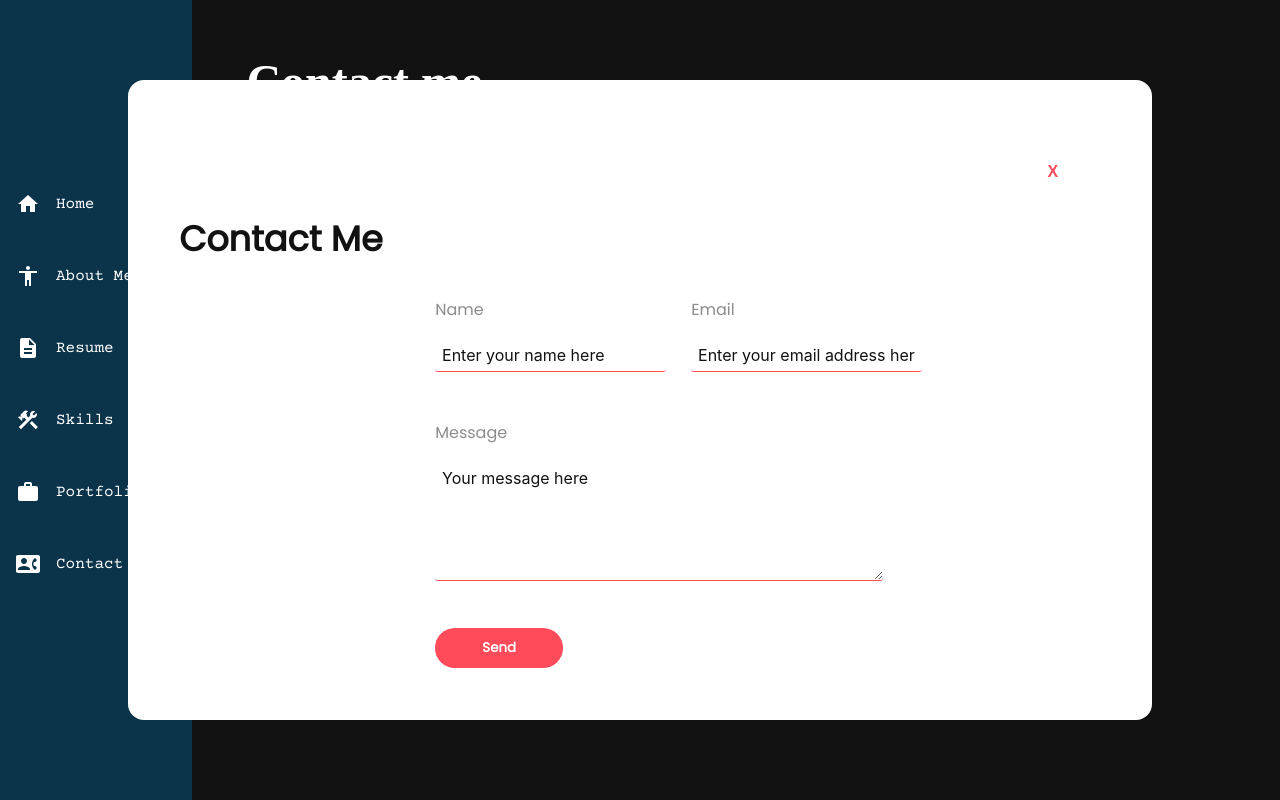
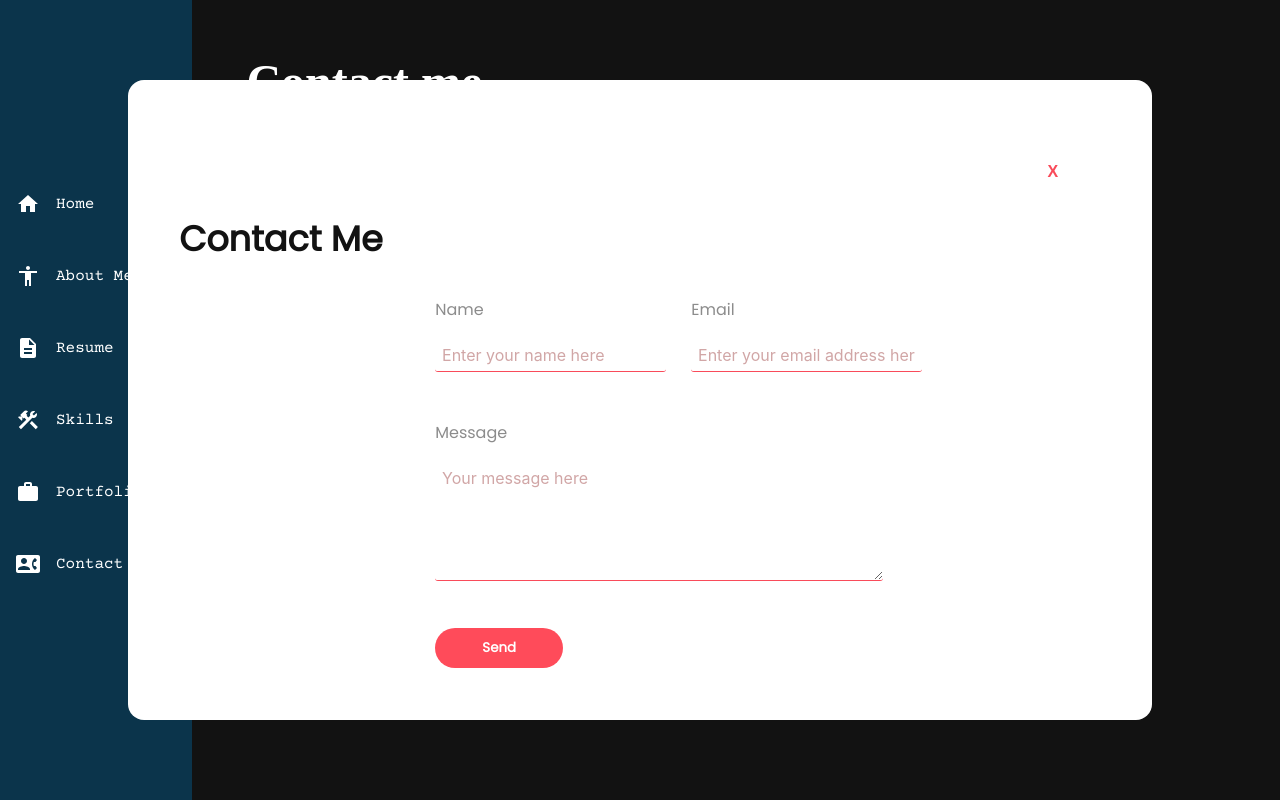
Before and after one commit to ivaan1992/ivans_portfolio, a React (Create React App) app: page /contact in a window 1280 px wide. Built offline with nearby package versions, Linux system fonts and the light colour scheme; a web font is replaced by a local one.

Commit message:
Finish styling

```diff
--- a/src/components/popup-window/PopupForm.scss
+++ b/src/components/popup-window/PopupForm.scss
@@ -1,5 +1,6 @@
 $bg-color: #fff;
 $text-color: #121212;
+$placeholder: #d1a6a6;
 $red: #f94b5a;
 $label: #8c8c8c;
 $error-message: #ed4337;
@@ -84,7 +85,7 @@ $error-message: #ed4337;
             border-bottom: 1px solid $red;
             color: $text-color;
         } ::placeholder {
-            color: $text-color;
+            color: $placeholder;
         }
     }
 
--- a/src/components/popup-window/PopupWindow.jsx
+++ b/src/components/popup-window/PopupWindow.jsx
@@ -7,7 +7,7 @@ const PopupWindow = ({show = false, onClose}) => {
   const handleClose = (e) => onClose && onClose(e)
 
   return (<>
-      <div className={`popup-window d-flex animate__animated animate__backInDown ${show ? "show" : ""}`} >
+      <div className={`popup-window d-flex animate__animated animate__backInDown ${show ? "show" : ""} ` } >
 
           <div className="popup-info">
               <button className='x'onClick={handleClose}>X</button>
@@ -20,7 +20,7 @@ const PopupWindow = ({show = false, onClose}) => {
 
       </div>
 
-      <div className={show ? "shadow" : ""} onClick={handleClose}></div>
+      <div className= {show ? "shadow" : ""} onClick={handleClose}></div>
 
 
   </>
```
